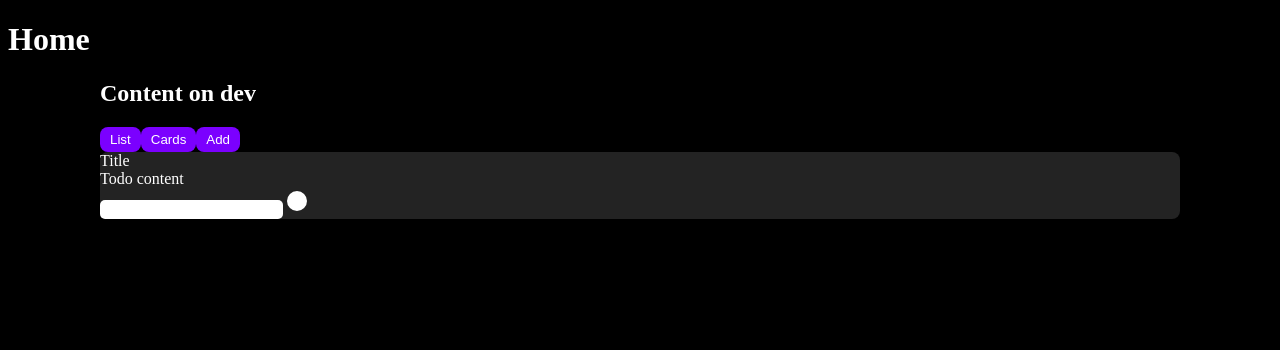
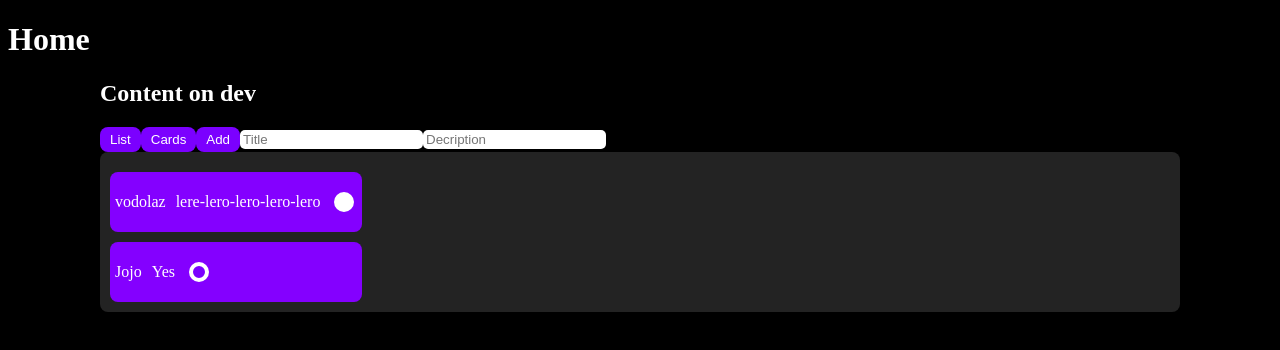
Before and after one commit to crecker05ru/nuxt3-todo-app, a Nuxt app: page / in a window 1280 px wide. Shown: the top 350 px of the page. Built offline with nearby package versions, Linux system fonts and the light colour scheme.

Commit message:
input done

```diff
--- /dev/null
+++ b/components/todoItem.vue
@@ -0,0 +1,29 @@
+<template>
+                    <div class="todo-item">
+            <div class="todo-title">{{data.title}}</div>
+            <div class="todo-content">{{data.description}}</div>
+
+                <input type="checkbox" class="todo-checkbox" v-model="checked" />
+
+        </div>
+</template>
+<script>
+import { defineComponent,ref } from '@vue/composition-api'
+
+export default defineComponent({
+    name: 'todoItem',
+    props: {
+        data: {
+            type: Object,
+            default: null
+        }
+    },
+    setup(props,ctx) {
+        const checked = ref(props.data.done)
+
+        return {
+            checked
+            }
+    },
+})
+</script>
--- a/pages/index.vue
+++ b/pages/index.vue
@@ -5,18 +5,16 @@
     <div class="content-buttons">
         <button class="content-button">List</button>
         <button class="content-button">Cards</button>
-        <button class="add-button">Add</button>
+        <button class="add-button" @click="addTodo">Add</button>
+        <input type="text" class="todo-input" v-model="title" placeholder="Title"/>
+        <input type="text" class="todo-input" v-model="description" placeholder="Decription"/>
     </div>
     <div class="todo-list">
         <div class="todo-list-wrapper flex">
             <div class="todos">
-                <div class="todo-item">
-            <div class="todo-title">Title</div>
-            <div class="todo-content">Todo content</div>
-            <input type="text" class="todo-input">
-                <input type="checkbox" class="todo-checkbox" />
-
-        </div>
+               <template v-for="todo in todosListReactive" :key=" todo.id">
+                 <todo-item :data="todo"></todo-item>
+               </template>
     </div>
         </div>
     </div>
@@ -25,12 +23,59 @@
 
 </template>
 <script>
-import { defineComponent } from '@vue/composition-api'
-
+import { defineComponent,reactive,ref } from '@vue/composition-api'
+const todosList = [
+    {
+        id: 1,
+        title: 'vodolaz',
+        description: 'lere-lero-lero-lero-lero',
+        done: false,
+        createdAt: new Date(),
+        updatedAt: new Date()
+    },
+        {
+        id: 2,
+        title: 'Jojo',
+        description: 'Yes',
+        done: true,
+        createdAt: new Date(),
+        updatedAt: new Date()
+    }
+]
 export default defineComponent({
     name: 'home',
     setup() {
+        let count = 3
+        const title = ref('')
+        const description = ref('')
+        const todosListReactive = reactive([...todosList])
+        const addTodo = () => {
+        const item = {
+        id: count++,
+        title: title.value,
+        description: description.value,
+        done: false,
+        createdAt: new Date(),
+        updatedAt: new Date()
+        }
+            if(todosListReactive.filter(item => item.id !== item.id)){
+                todosListReactive.push(item)
+                title.value = ''
+                description.value= ''
+                console.log('todoItem',item)
+                console.log('todosListReactive',todosListReactive)
+            } else {
+                return
+            }
+        }
 
+        return {
+            title,
+            description,
+            todosListReactive,
+            todosList,
+            addTodo
+        }
     },
 })
 </script>
@@ -52,12 +97,18 @@ button{
     border-radius: 8px;
     padding: 5px 10px;
     transition: all ease-in .2s;
+
     &:active{
             transform: scale(.9,.9);
     }
+
     &:hover{
         background-color: rgb(147, 47, 255);
     }
+}
+
+.btn-active{
+    background-color: rgb(147, 47, 255);
 }
 input {
     outline: none;
@@ -75,11 +126,32 @@ input[type=checkbox]{
     transition: all ease-in .2s;
     &:checked{
         background-color: rgb(123, 0, 255);
+        &:hover{
+        border: 4px solid #fff;
+        background-color: rgb(123, 0, 255);
     }
     }
-.todo-list{
+    &:hover{
+        border: 7px solid #fff;
+        background-color: rgb(123, 0, 255);
+    }
+}
+.todo{
+    &-list{
         background-color: rgb(35, 35, 35);
         border-radius: 8px;
+        padding: 10px;
+}
+&-item{
+    background-color: rgb(132, 0, 255);
+    border-radius: 8px;
+    display: flex;
+    column-gap: 10px;
+    height: 50px;
+    align-items: center;
+    padding: 5px;
+    margin-top: 10px;
+}
 }
 .flex{
     display: flex;
```
Lines whose indentation alone changed are shown as unchanged.
